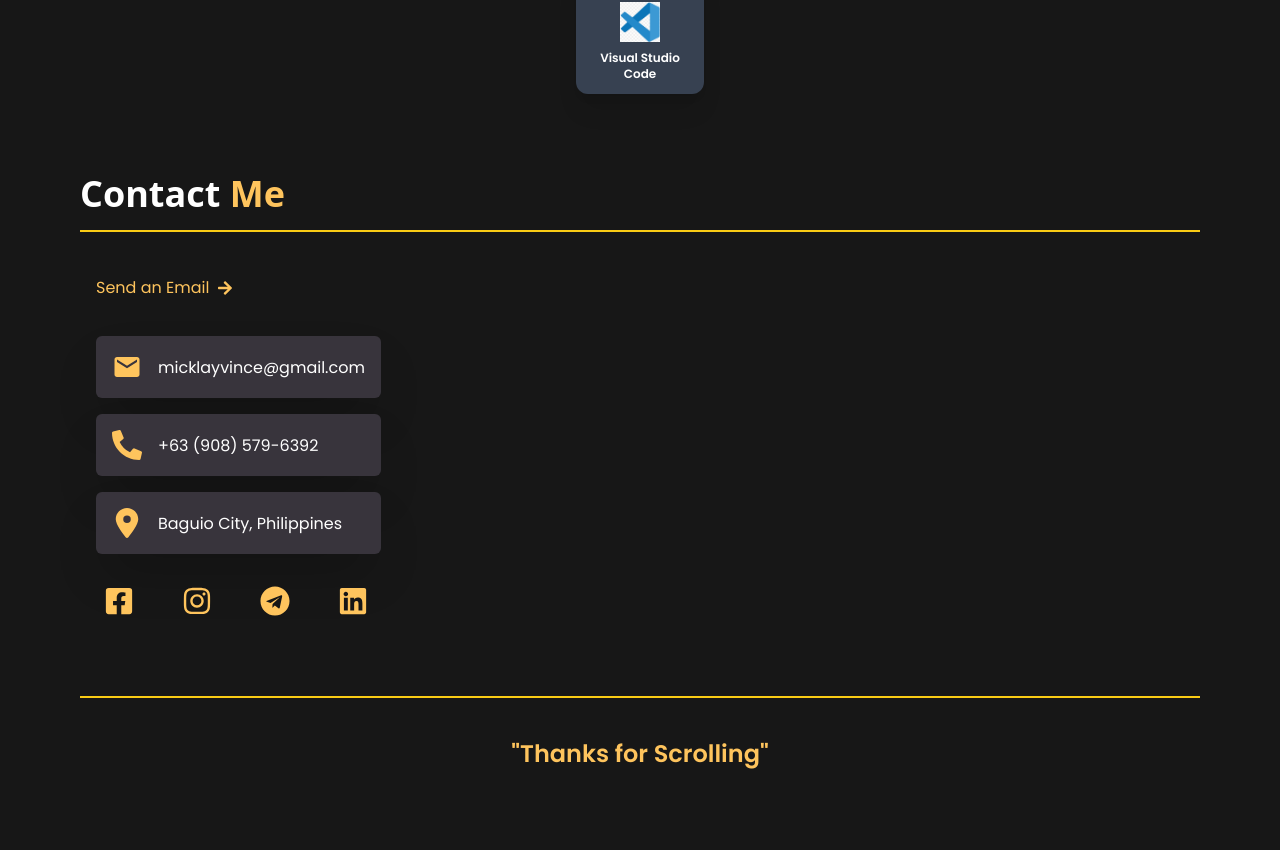
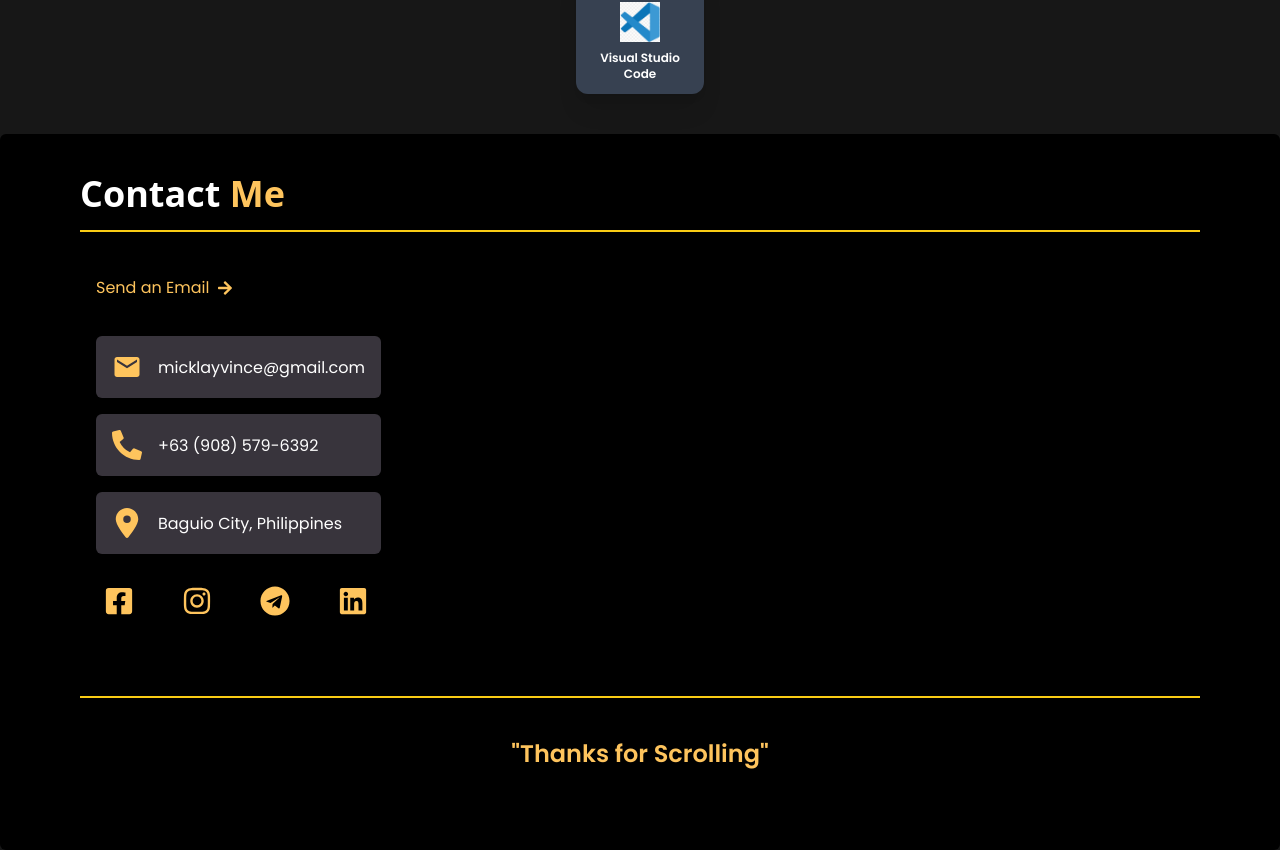
Before and after one commit to Habence/My-Portfolio, a React (Vite) app: page / in a window 1280 px wide. Shown: the part 2640-3490 px from the top of the page. Built offline with nearby package versions, Linux system fonts and the light colour scheme; a web font is replaced by a local one.

Commit message:
updated again

```diff
--- a/src/components/Contact.jsx
+++ b/src/components/Contact.jsx
@@ -10,7 +10,7 @@ import { FaArrowRight } from "react-icons/fa";
 
 const Contact = () => {
   return (
-    <div className="flex flex-col px-10 pb-10 items-start cursor-default xs:px-12 md:px-20 sm:px-24 ">
+    <div className="flex flex-col px-10 pb-10 items-start cursor-default xs:px-12 md:px-20 sm:px- bg-black rounded-md ">
       <div className="mt-10 ">
         <p className="text-white font-semibold text-4xl ">
           Contact <span className="text-[#FEC45D]"> Me</span>
```
